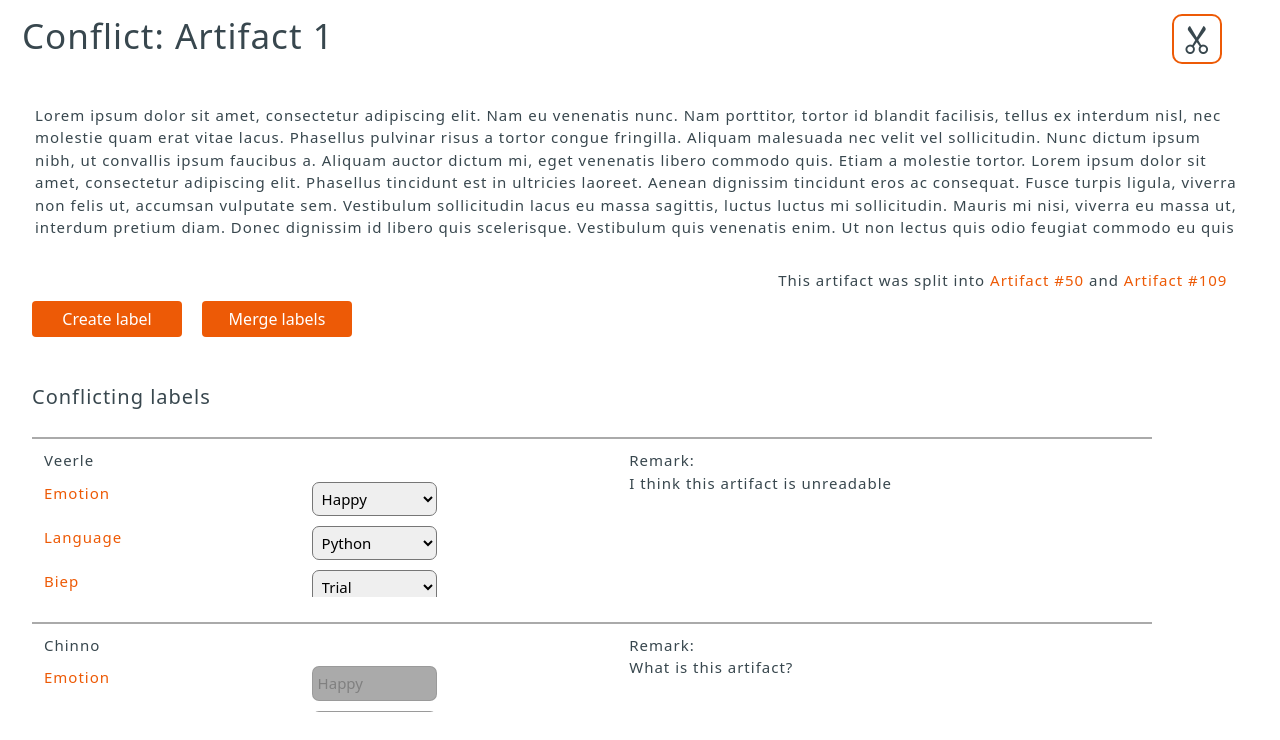
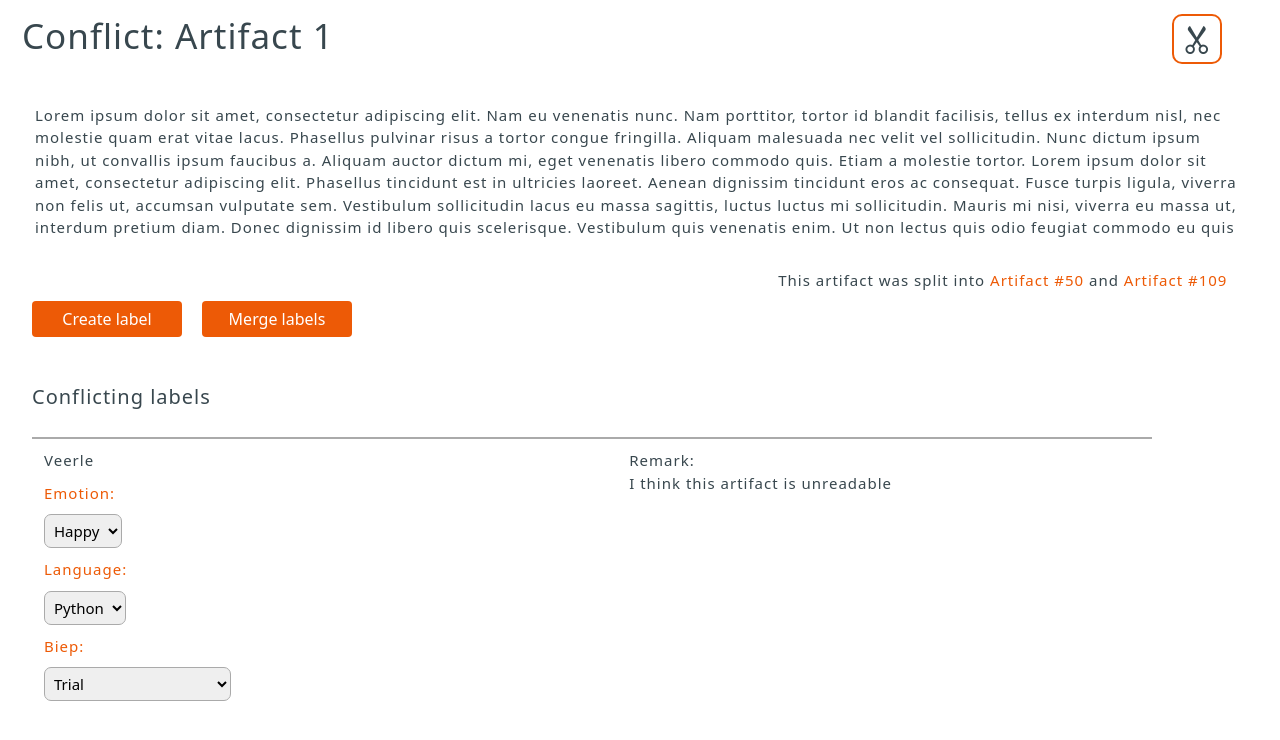
Before and after one commit to muctadir/lama, an Angular app in the folder frontend/: page /conflictResolution in a window 1280 px wide. Shown: the top 740 px of the page. Built offline with nearby package versions, Linux system fonts and the light colour scheme.

Commit message:
Made label options same as Artifact manegement

```diff
--- a/frontend/src/app/conflict-resolution/conflict-resolution.component.html
+++ b/frontend/src/app/conflict-resolution/conflict-resolution.component.html
@@ -66,12 +66,7 @@
 
                             <!-- Rows for the labels per label type -->
                             <div class="row" id="labelTypeRow">
-                                <!-- Column for the label type -->
-                                <div class="col">
-                                    <span class="coloredText">Emotion</span>
-                                </div>
-                                <!-- Column for the label dropdowns -->
-                                <div class="col">
+                                <span class="coloredText">Emotion:</span>
                                 <!-- Dropdown (disabled or not) -->
                                 <div *ngIf="labeller.current; else elseBlock">
                                     <!-- Not diabled dropdown -->
@@ -82,23 +77,20 @@
                                 </div>
                                 <!-- Disabled dropdown -->
                                 <ng-template #elseBlock>
+                                    <div>
                                         <select disabled>
                                             <option value="happy">Happy</option>
                                             <option value="sad">Sad</option>
                                         </select>
+                                    </div>
                                 </ng-template>
-                                </div>
                             </div>
 
 
                             <!-- Rows for the labels per label type -->
                             <div class="row" id="labelTypeRow">
-                                <!-- Column for the label type -->
-                                <div class="col">
-                                    <span class="coloredText">Language</span>
-                                </div>
-                                <!-- Column for the label dropdowns -->
-                                <div class="col">
+                                <span class="coloredText">Language:</span>
+                                <br>
                                 <!-- Dropdown (disabled or not) -->
                                 <div *ngIf="labeller.current; else elseBlock2">
                                     <!-- Not diabled dropdown -->
@@ -109,82 +101,34 @@
                                 </div>
                                 <!-- Disabled dropdown -->
                                 <ng-template #elseBlock2>
+                                    <div>
                                         <select disabled>
                                             <option value="python">Python</option>
                                             <option value="html">Html</option>
                                         </select>
+                                    </div>
                                 </ng-template>
-                                </div>
                             </div>
 
                             <!-- Rows for the labels per label type -->
                             <div class="row" id="labelTypeRow">
                                 <!-- Column for the label type -->
                                 <div class="col">
-                                    <span class="coloredText">Biep</span>
+                                    <span class="coloredText">Biep:</span>
                                 </div>
-                                <!-- Column for the label dropdowns -->
-                                <div class="col">
                                 <!-- Not diabled dropdown -->
+                                <div>
                                     <select>
                                         <option value="trial">Trial</option>
-                                        <option value="error">Error</option>
-                                    </select>
-                                </div>
-                            </div>
-
-                            <!-- Rows for the labels per label type -->
-                            <div class="row" id="labelTypeRow">
-                                <!-- Column for the label type -->
-                                <div class="col">
-                                    <span class="coloredText">Biep</span>
-                                </div>
-                                <!-- Column for the label dropdowns -->
-                                <div class="col">
-                                    <!-- Not diabled dropdown -->
-                                    <select>
-                                        <option value="trial">Trial</option>
-                                        <option value="error">Error</option>
-                                    </select>
-                                </div>
-                            </div>
-
-                            <!-- Rows for the labels per label type -->
-                            <div class="row" id="labelTypeRow">
-                                <!-- Column for the label type -->
-                                <div class="col">
-                                    <span class="coloredText">Biep</span>
-                                </div>
-                                <!-- Column for the label dropdowns -->
-                                <div class="col">
-                                    <!-- Not diabled dropdown -->
-                                    <select>
-                                        <option value="trial">Trial</option>
-                                        <option value="error">Error</option>
-                                    </select>
-                                </div>
-                            </div>
-
-                            <!-- Rows for the labels per label type -->
-                            <div class="row" id="labelTypeRow">
-                                <!-- Column for the label type -->
-                                <div class="col">
-                                    <span class="coloredText">Biep</span>
-                                </div>
-                                <!-- Column for the label dropdowns -->
-                                <div class="col">
-                                    <!-- Not diabled dropdown -->
-                                    <select>
-                                        <option value="trial">Trial</option>
-                                        <option value="error">Error</option>
+                                        <option value="error">Error and more errors</option>
                                     </select>
                                 </div>
                             </div>
 
                         </div>
 
+                    </div>
 
-                    </div>
                     <!-- Column for remark -->
                     <div class="col" id="remarkCol">
                         <span class="boldText">Remark: </span> <br>
--- a/frontend/src/app/conflict-resolution/conflict-resolution.component.scss
+++ b/frontend/src/app/conflict-resolution/conflict-resolution.component.scss
@@ -108,7 +108,7 @@ body{
 }
 // EACH LABEL TYPE
 .labelTypeDiv{
-    height: 125px;
+    height: 150x;
     overflow-y: scroll;
     overflow-x: hidden;
 }
@@ -125,9 +125,11 @@ body{
 // SELECT DROPDOWN
 // Dropdown layout
 select{
-    width: 125px;
+    width: auto;
     border-radius: 7px;
+    border-color: $light-grey-shade;
     padding: 5px;
+    margin-top: 10px;
 }
 // Disabled dropdown
 select:disabled{
```
Lines whose indentation alone changed are shown as unchanged.
